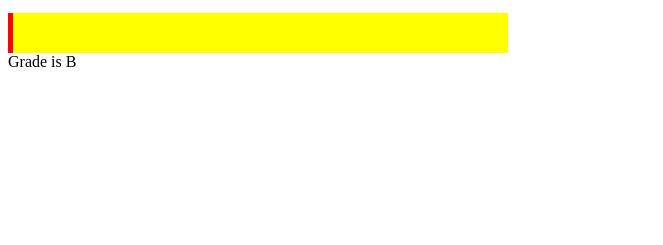
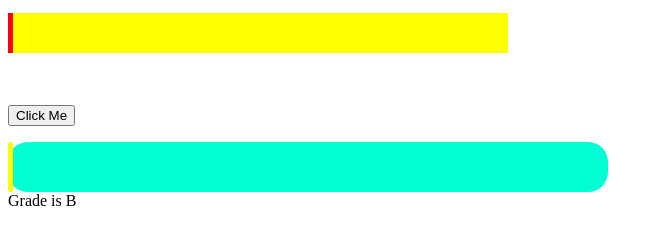
Before and after one commit to rayhan-w/Javascript_first_class, a plain HTML site: page index.html in a window 1280 px wide. Shown: the part 205-450 px from the top of the page, without its empty margins (0-663 px from the left). Drawn offline with Linux system fonts and the light colour scheme.

Commit message:
3rd update

```diff
--- a/index.html
+++ b/index.html
@@ -19,6 +19,23 @@
           position: absolute;
           background-color: red;
         }
+
+
+        #progress{
+          height: 50px;
+          width: 600px;
+          position: relative;
+          background-color: rgb(0, 255, 213);
+          border-radius: 20px;
+
+        }
+        #subprogress{
+          height: 50px;
+          width:5px;
+          position: absolute;
+          background-color: yellow;
+          border-radius: 20px;
+        }
         </style>
 </head>
 <body>
@@ -35,12 +52,19 @@
 
   <div id ="container">
     <div id ="animate"></div>
-  </div>
+  </div><br><br>
 
 
 
-  </body>
-  </html>
+
+  <p><button onclick="move()">Click Me</button></p>
+
+  <div id="progress">
+
+    <div id="subprogress">
+
+    </div>
+  </div>
 
 
 
--- a/me.js
+++ b/me.js
@@ -174,3 +174,24 @@ function myMove() {
     }
   }
 }
+
+
+function move(){
+    let id = null;
+    const elem = document.getElementById("subprogress");
+    let pos = 0;
+    clearInterval(id);
+    id = setInterval (frame, 5);
+    function frame(){
+        if (pos==600){
+            clearInterval(id);
+        }else{
+            pos++;
+
+            elem.style.width=pos+"px";
+        }
+    }
+
+
+
+}
```
